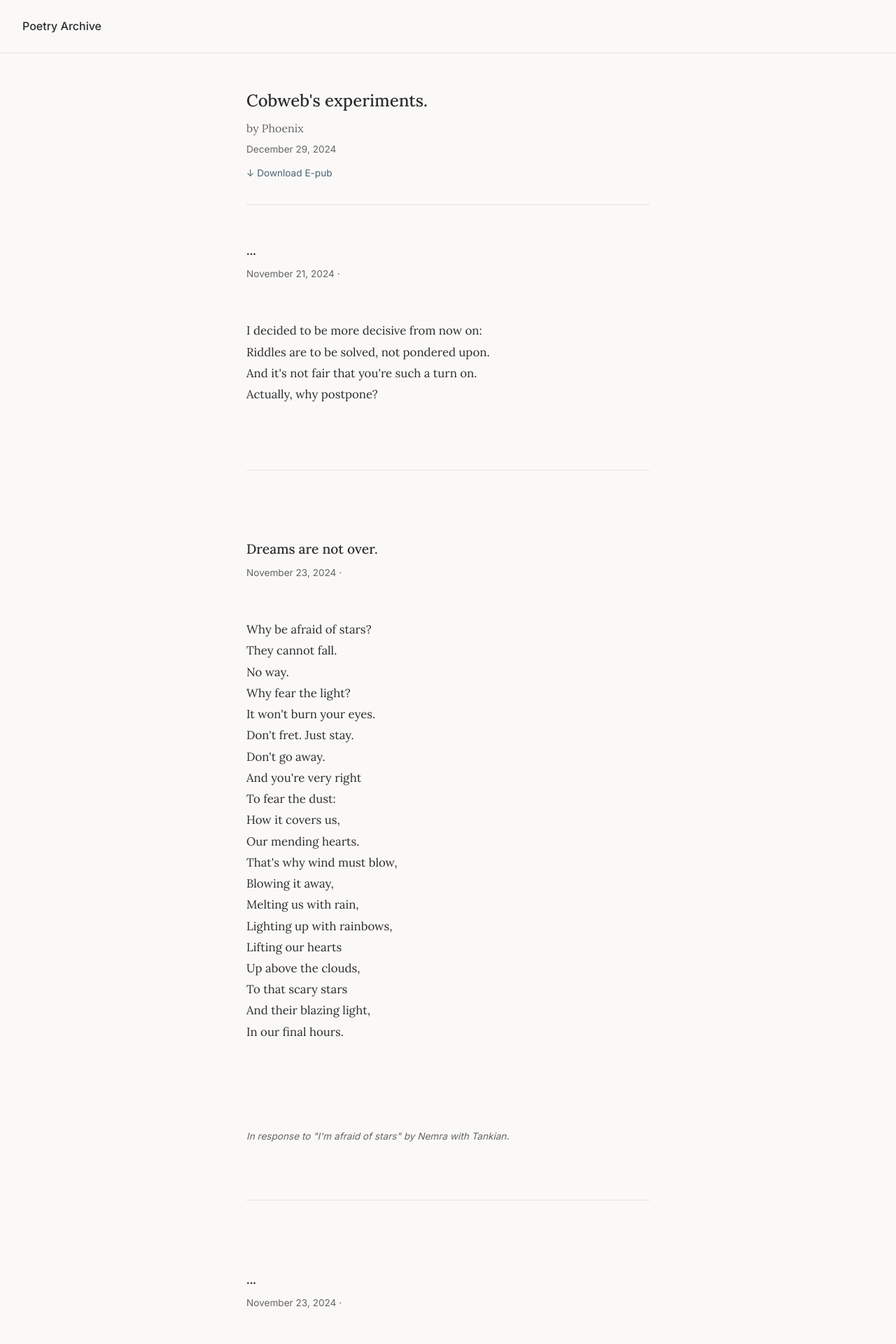
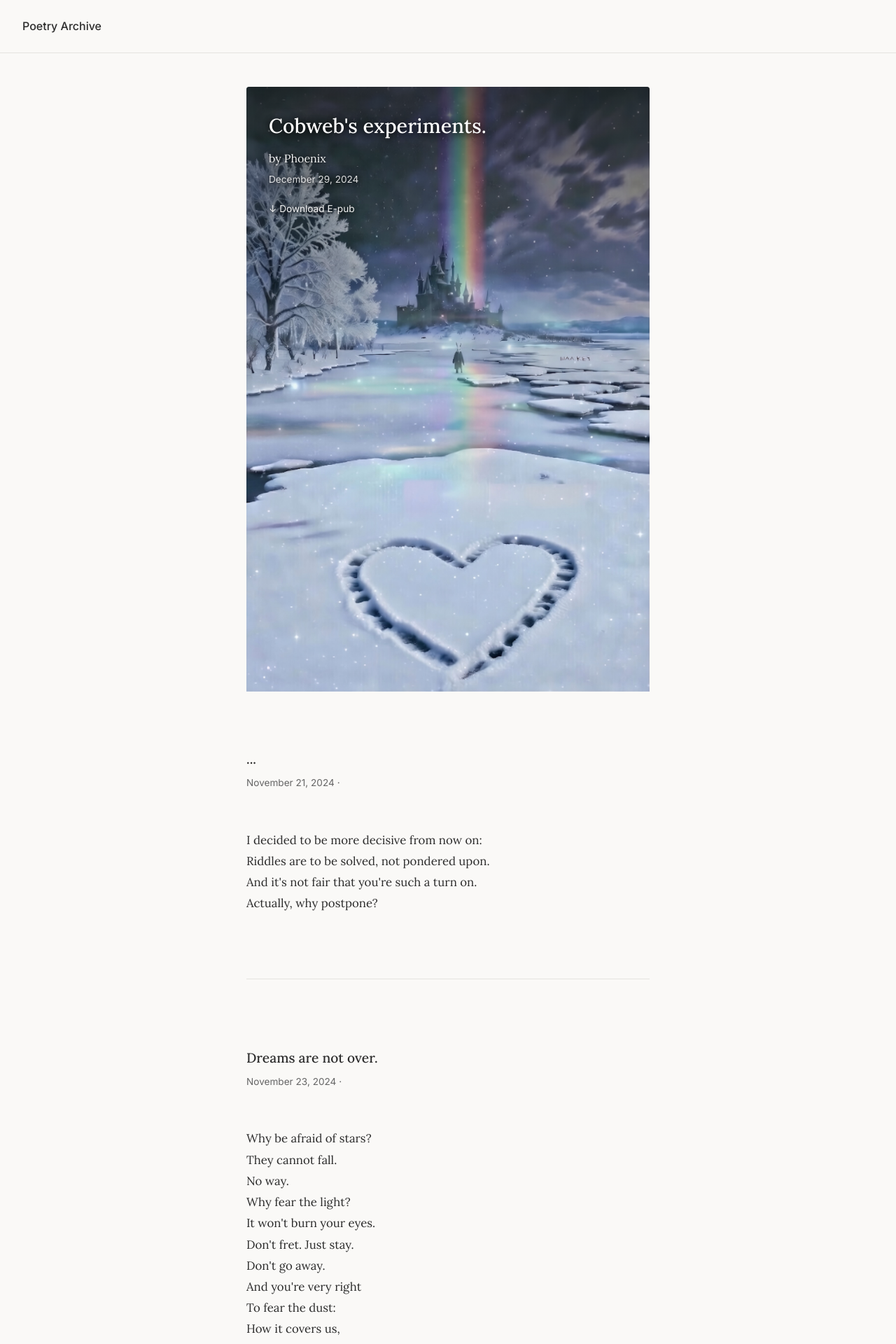
Before and after one commit to whobyphoenix/poetry, a Jekyll site: the page built from _books/cobwebs-experiments.md, in a window 1280 px wide. Shown: the top 1920 px of the page at 70% size. Built offline with Jekyll 4.4.1, drawn with Linux system fonts in a browser that asks for light colours.

Commit message:
Add cover for 'cobwebs-experiments'

```diff
--- a/_books/cobwebs-experiments.md
+++ b/_books/cobwebs-experiments.md
@@ -3,4 +3,5 @@ title: "Cobweb's experiments."
 author: phoenix
 date: 2024-12-29
 default_poem_title: "..."
+cover: cobwebs-experiments.jpg
 ---
```
Also changed, not shown: assets/images/covers/cobwebs-experiments.jpg (added).
